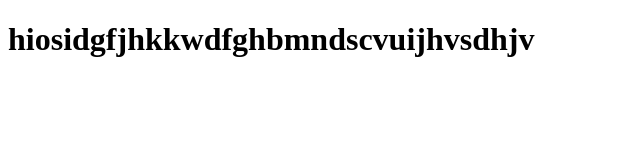
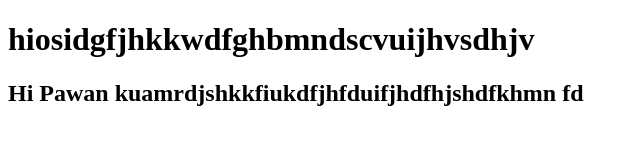
Before and after one commit to Pawankumar1432/info, a plain HTML site: page info/index.html in a window 1280 px wide. Shown: the whole page, without its empty margins (0-640 px from the left). Drawn offline with Linux system fonts and the light colour scheme.

Commit message:
Update index.html

```diff
--- a/info/index.html
+++ b/info/index.html
@@ -7,5 +7,6 @@
 </head>
 <body>
     <h1>hiosidgfjhkkwdfghbmndscvuijhvsdhjv</h1>
+    <h2>Hi Pawan kuamrdjshkkfiukdfjhfduifjhdfhjshdfkhmn fd</h2>
 </body>
 </html>
```
